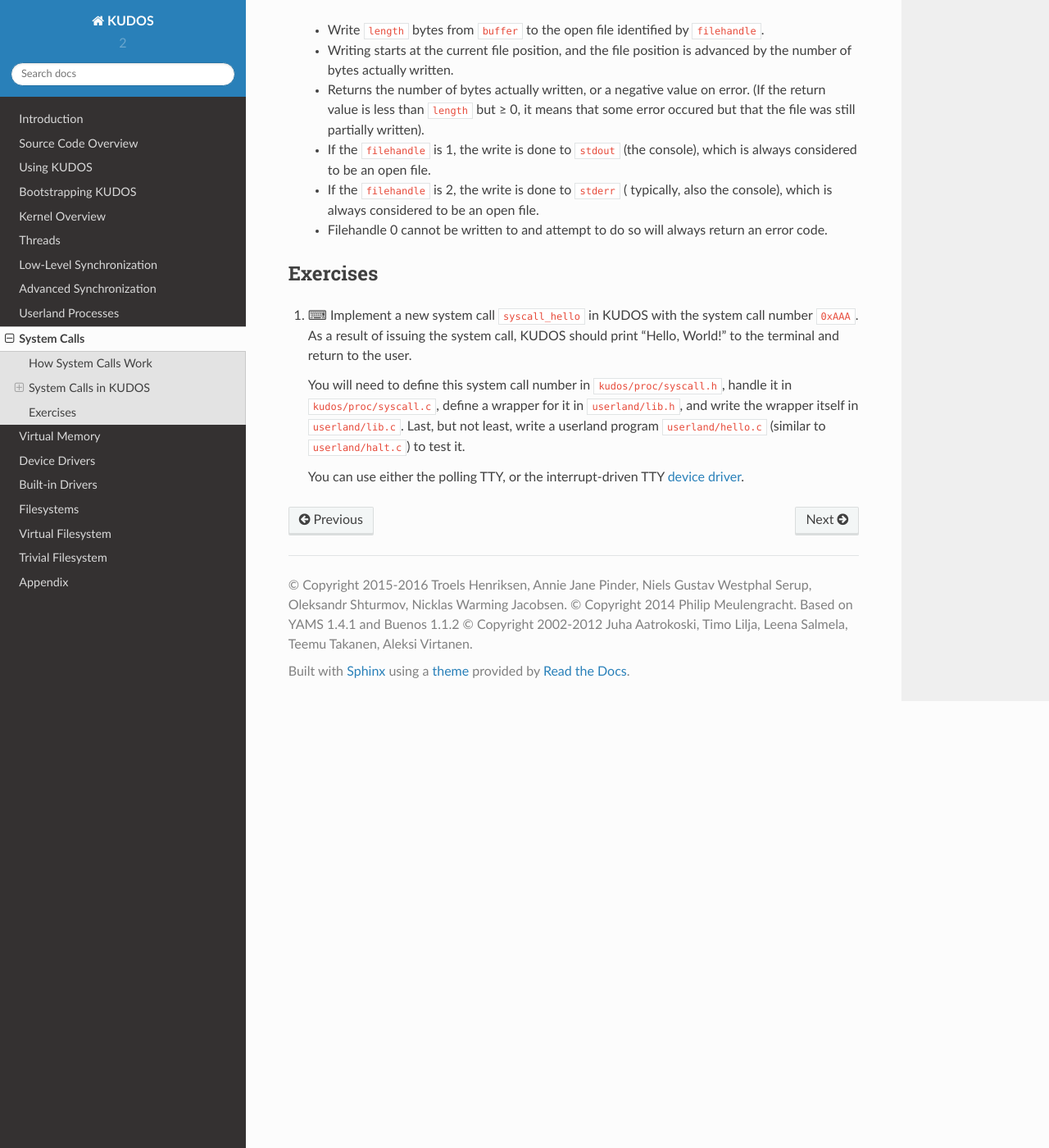
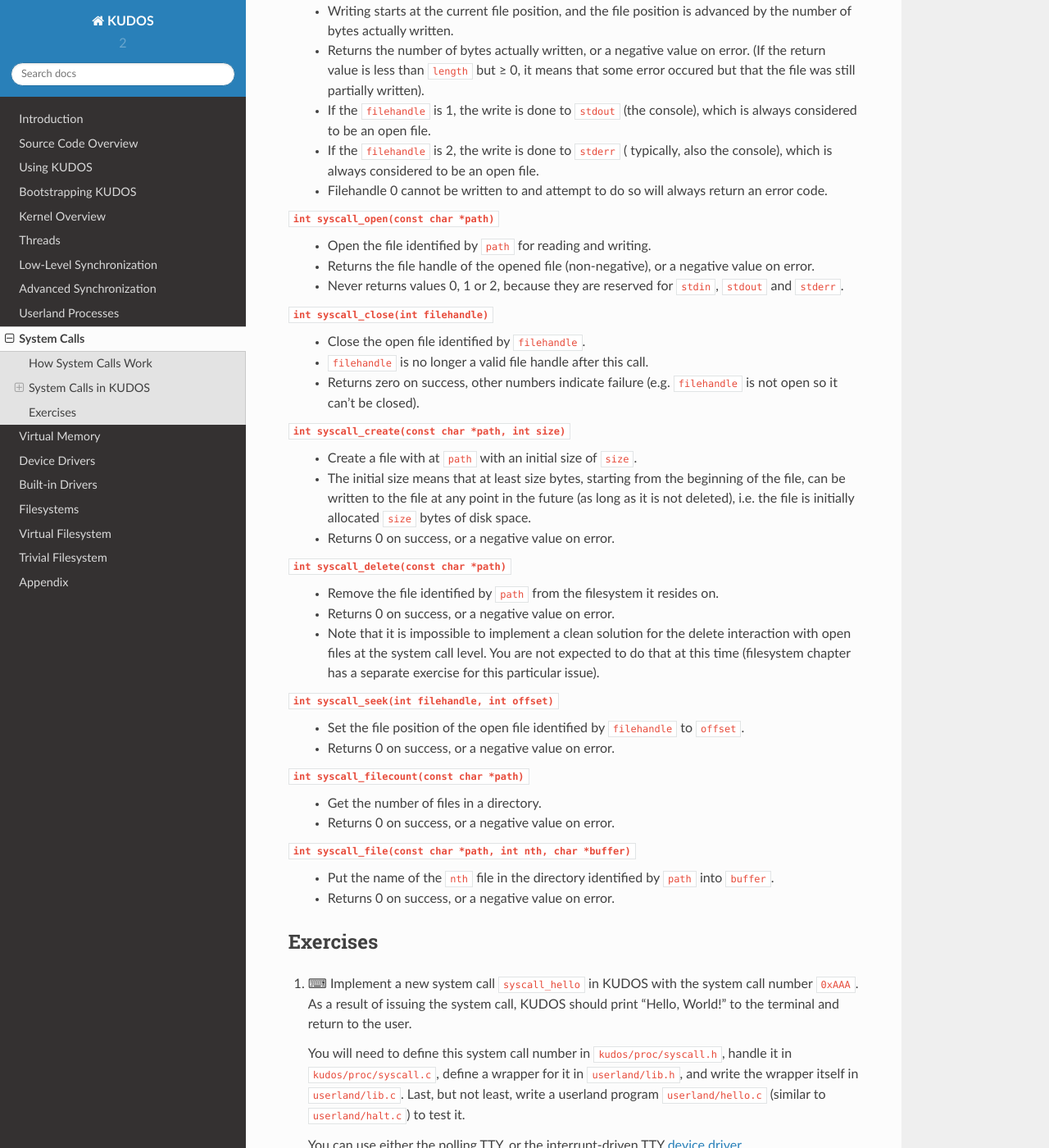
Before and after one commit to DIKU-EDU/kudos, a Sphinx documentation site: the page built from docs/system-calls.rst, in a window 1280 px wide and 1400 px high, scrolled down 2971 px. Shown: the whole window at 82% size. Built offline with Sphinx 7.4.7 and the Read the Docs theme 2.0.0, drawn with Linux system fonts in a browser that asks for light colours.

Commit message:
more file-system related system calls

```diff
--- a/docs/system-calls.rst
+++ b/docs/system-calls.rst
@@ -140,44 +140,77 @@
 ^^^^^^^^^^^^^^^^^^^
 
 ``int syscall_read(int filehandle, void *buffer, int length)``
-
   * Read at most ``length`` bytes from the file identified by
     ``filehandle`` into ``buffer``.
-
   * The read starts at the current file position, and the file
     position is advanced by the number of bytes actually read.
-
   * Returns the number of bytes actually read (e.g. ``0`` if the file
     position is at the end of file), or a negative value on error.
-
   * If the ``filehandle`` is 0, the read is done from ``stdin``
     (the console), which is always considered to be an open file.
-
   * Filehandles 1 and 2 cannot be read from, and attempt to do so will
     always return an error code.
 
 ``int syscall_write(int filehandle, const void *buffer, int length)``
-
   * Write ``length`` bytes from ``buffer`` to the open file
     identified by ``filehandle``.
-
   * Writing starts at the current file position, and the file
     position is advanced by the number of bytes actually written.
-
   * Returns the number of bytes actually written, or a negative
     value on error. (If the return value is less than ``length`` but
     ≥ 0, it means that some error occured but that the file was still
     partially written).
-
   * If the ``filehandle`` is 1, the write is done to ``stdout`` (the
     console), which is always considered to be an open file.
-
   * If the ``filehandle`` is 2, the write is done to ``stderr`` (
     typically, also the console), which is always considered to be an open
     file.
-
   * Filehandle 0 cannot be written to and attempt to do so will always
     return an error code.
+
+``int syscall_open(const char *path)``
+  * Open the file identified by ``path`` for reading and writing.
+  * Returns the file handle of the opened file (non-negative), or a negative
+    value on error.
+  * Never returns values 0, 1 or 2, because they are reserved for ``stdin``,
+    ``stdout`` and ``stderr``.
+
+``int syscall_close(int filehandle)``
+  * Close the open file identified by ``filehandle``.
+  * ``filehandle`` is no longer a valid file handle after this call.
+  * Returns zero on success, other numbers indicate failure (e.g.
+    ``filehandle`` is not open so it can't be closed).
+
+``int syscall_create(const char *path, int size)``
+  * Create a file with at ``path`` with an initial size of ``size``.
+  * The initial size means that at least size bytes, starting from the
+    beginning of the file, can be written to the file at any point in the
+    future (as long as it is not deleted), i.e. the file is initially
+    allocated ``size`` bytes of disk space.
+  * Returns 0 on success, or a negative value on error.
+
+``int syscall_delete(const char *path)``
+  * Remove the file identified by ``path`` from the filesystem it resides
+    on.
+  * Returns 0 on success, or a negative value on error.
+  * Note that it is impossible to implement a clean solution for the delete
+    interaction with open files at the system call level. You are not
+    expected to do that at this time (filesystem chapter has a separate
+    exercise for this particular issue).
+
+``int syscall_seek(int filehandle, int offset)``
+  * Set the file position of the open file identified by ``filehandle`` to
+    ``offset``.
+  * Returns 0 on success, or a negative value on error.
+
+``int syscall_filecount(const char *path)``
+  * Get the number of files in a directory.
+  * Returns 0 on success, or a negative value on error.
+
+``int syscall_file(const char *path, int nth, char *buffer)``
+  * Put the name of the ``nth`` file in the directory identified by ``path``
+    into ``buffer``.
+  * Returns 0 on success, or a negative value on error.
 
 Exercises
 ---------
```
